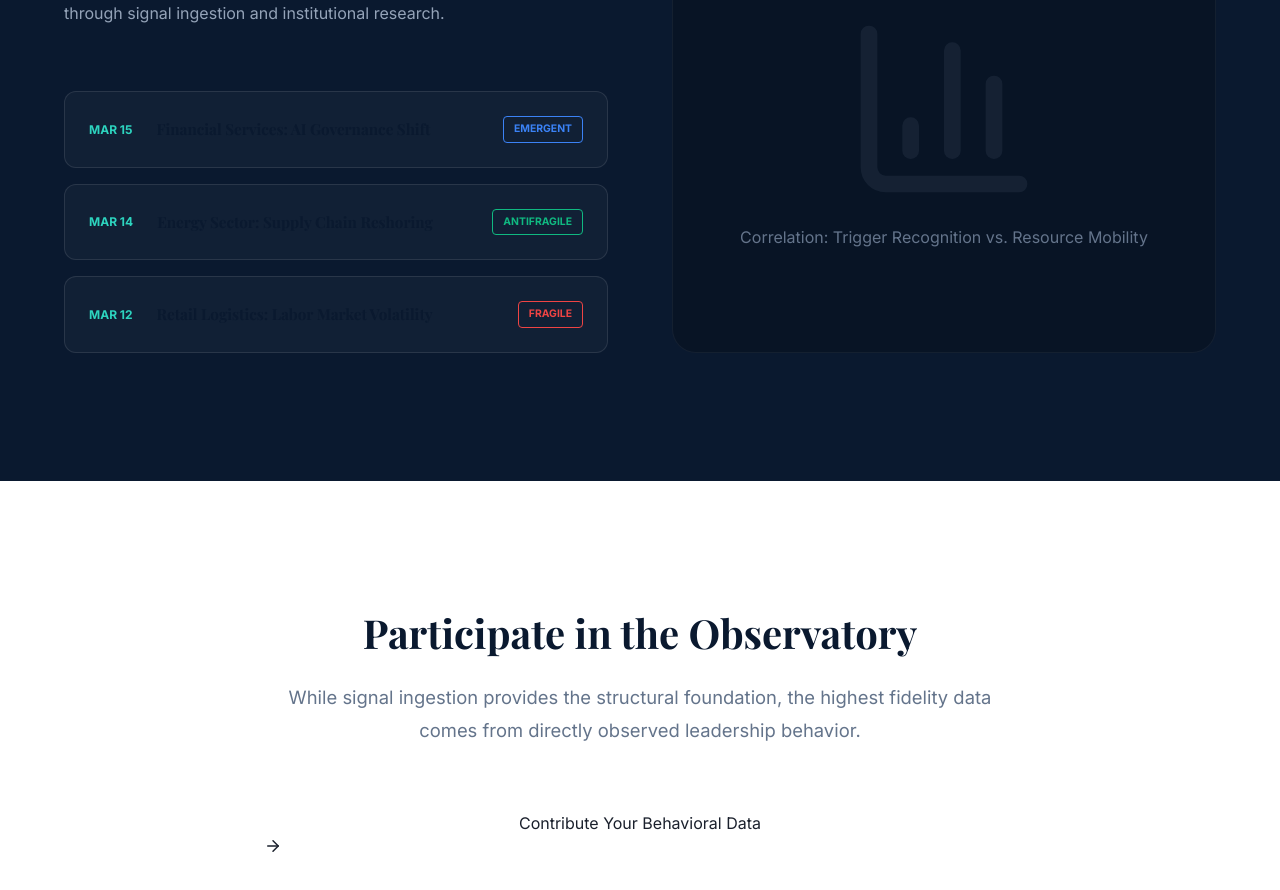
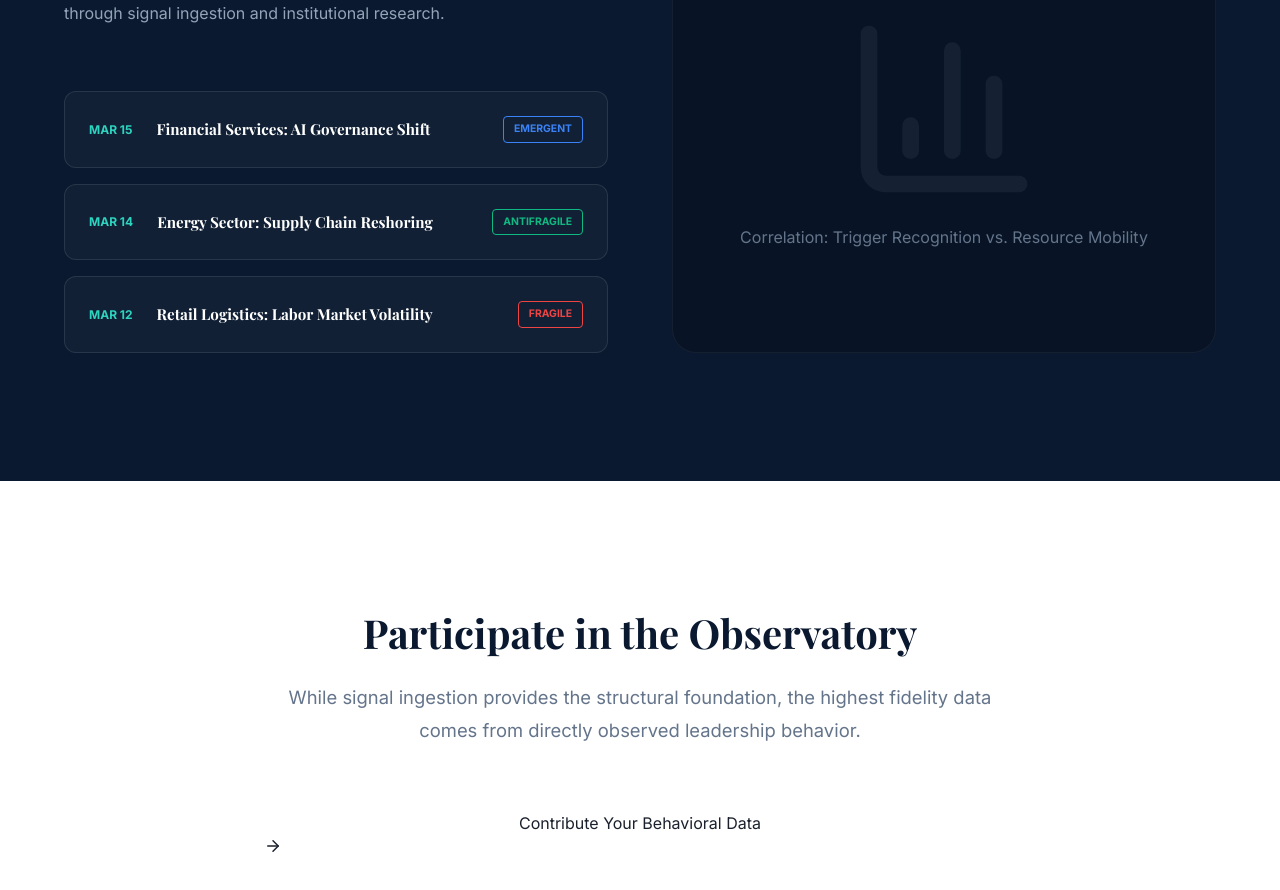
Before and after one commit to mohsinmem/lai, a React (Vite) app: page /signals in a window 1280 px wide. Shown: the part 2770-3660 px from the top of the page. Built offline with nearby package versions, Linux system fonts and the light colour scheme; no server answers; a web font is replaced by a local one.

Commit message:
fix: resolve text visibility issues on dark background sections

```diff
--- a/src/pages/BenchmarkPage.jsx
+++ b/src/pages/BenchmarkPage.jsx
@@ -162,7 +162,7 @@ const BenchmarkPage = () => {
         .text-white { color: white; }
         .eyebrow { display: block; font-size: 0.8rem; font-weight: 800; text-transform: uppercase; letter-spacing: 3px; margin-bottom: 1.5rem; }
         .text-teal { color: #2dd4bf; }
-        h1 { font-size: 3.75rem; font-weight: 800; margin-bottom: 1rem; letter-spacing: -0.02em; }
+        h1 { font-size: 3.75rem; font-weight: 800; margin-bottom: 1rem; letter-spacing: -0.02em; color: white; }
         .hero-lead { font-size: 1.6rem; color: #94a3b8; font-weight: 500; max-width: 700px; margin: 0 auto; line-height: 1.6; }
 
         .section-h2 { font-size: 2.75rem; font-weight: 800; color: #0a192f; margin-bottom: 2rem; }
--- a/src/pages/FrameworkPage.jsx
+++ b/src/pages/FrameworkPage.jsx
@@ -178,7 +178,7 @@ const FrameworkPage = () => {
         .dim-head { display: flex; justify-content: space-between; align-items: flex-start; margin-bottom: 2rem; }
         .dim-number { font-size: 3rem; font-weight: 900; color: rgba(45, 212, 191, 0.2); line-height: 1; }
         .dim-icon { color: #2dd4bf; }
-        .dim-card h3 { font-size: 1.5rem; font-weight: 800; margin-bottom: 0.5rem; }
+        .dim-card h3 { font-size: 1.5rem; font-weight: 800; margin-bottom: 0.5rem; color: white; }
         .dim-sub { font-size: 0.75rem; font-weight: 800; text-transform: uppercase; color: #2dd4bf; letter-spacing: 1px; display: block; margin-bottom: 1.5rem; }
         .dim-desc { color: #94a3b8; line-height: 1.7; margin-bottom: 2rem; font-size: 1rem; }
 
--- a/src/pages/GlobalSignalsPage.jsx
+++ b/src/pages/GlobalSignalsPage.jsx
@@ -141,7 +141,7 @@ const GlobalSignalsPage = () => {
         .text-white { color: white; }
         .eyebrow { display: block; font-size: 0.8rem; font-weight: 800; text-transform: uppercase; letter-spacing: 2px; margin-bottom: 1rem; }
         .text-teal { color: #2dd4bf; }
-        h1 { font-size: 3.5rem; font-weight: 800; margin-bottom: 1rem; }
+        h1 { font-size: 3.5rem; font-weight: 800; margin-bottom: 1rem; color: white; }
         .hero-lead { font-size: 1.5rem; color: #94a3b8; font-weight: 500; }
 
         .section-h2 { font-size: 2.5rem; font-weight: 800; color: #0a192f; margin-bottom: 1.5rem; }
@@ -166,7 +166,7 @@ const GlobalSignalsPage = () => {
         .feed-item { display: flex; gap: 1.5rem; align-items: center; padding: 1.5rem; background: rgba(255,255,255,0.03); border: 1px solid rgba(255,255,255,0.1); border-radius: 12px; }
         .feed-date { font-family: 'Inter', monospace; font-weight: 900; font-size: 0.75rem; color: #2dd4bf; }
         .feed-info { flex: 1; display: flex; justify-content: space-between; align-items: center; }
-        .feed-info h4 { font-size: 0.95rem; weight: 600; }
+        .feed-info h4 { font-size: 0.95rem; font-weight: 600; color: white; }
         .status-pill { font-size: 0.65rem; font-weight: 900; text-transform: uppercase; padding: 4px 10px; border-radius: 4px; border: 1px solid currentColor; }
         .status-pill.emergent { color: #3b82f6; }
         .status-pill.antifragile { color: #10b981; }
--- a/src/pages/LAIMeasurementPage.jsx
+++ b/src/pages/LAIMeasurementPage.jsx
@@ -159,7 +159,7 @@ const LAIMeasurementPage = () => {
         .text-white { color: white; }
         .eyebrow { display: block; font-size: 0.8rem; font-weight: 800; text-transform: uppercase; letter-spacing: 2px; margin-bottom: 1rem; }
         .text-teal { color: #2dd4bf; }
-        h1 { font-size: 3.5rem; font-weight: 800; margin-bottom: 1rem; }
+        h1 { font-size: 3.5rem; font-weight: 800; margin-bottom: 1rem; color: white; }
         .hero-lead { font-size: 1.5rem; color: #94a3b8; font-weight: 500; }
 
         .section-h2 { font-size: 2.5rem; font-weight: 800; color: #0a192f; margin-bottom: 2rem; }
--- a/src/pages/ObservatoryPage.jsx
+++ b/src/pages/ObservatoryPage.jsx
@@ -120,7 +120,7 @@ const ObservatoryPage = () => {
         .text-white { color: white; }
         .eyebrow { display: block; font-size: 0.8rem; font-weight: 800; text-transform: uppercase; letter-spacing: 2px; margin-bottom: 1rem; }
         .text-teal { color: #2dd4bf; }
-        h1 { font-size: 3.5rem; font-weight: 800; margin-bottom: 1rem; }
+        h1 { font-size: 3.5rem; font-weight: 800; margin-bottom: 1rem; color: white; }
         .hero-lead { font-size: 1.5rem; color: #94a3b8; font-weight: 500; }
 
         .section-h2 { font-size: 2.5rem; font-weight: 800; color: #0a192f; margin-bottom: 1.5rem; }
```
